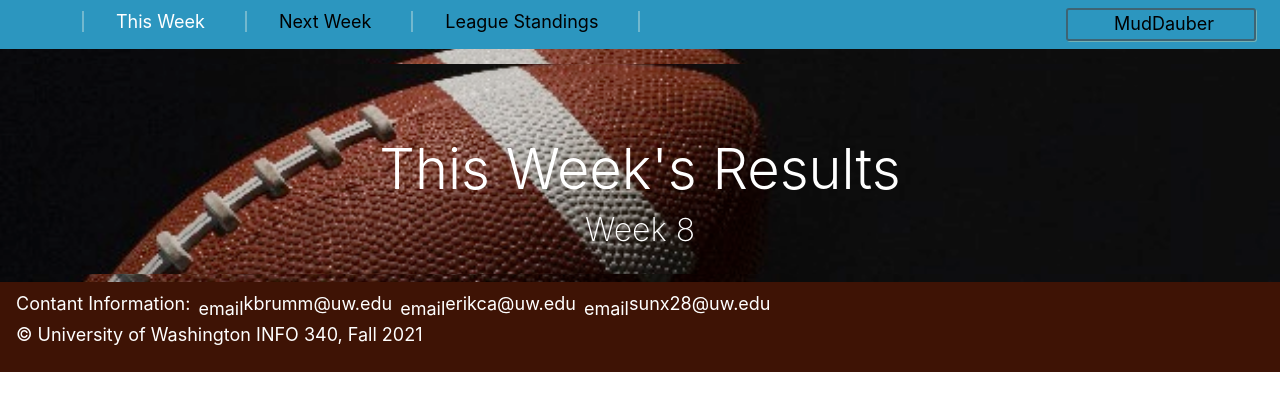
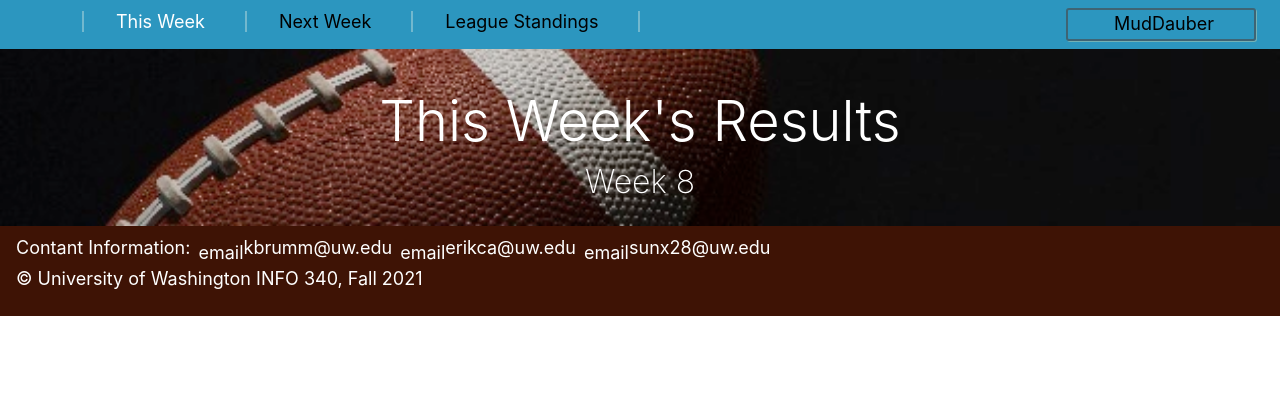
Before and after one commit to info340-au21/project-KBrummage, a React (Create React App) app: page / in a window 1280 px wide. Shown: the top 410 px of the page. Built offline with nearby package versions, Linux system fonts and the light colour scheme; some icons are missing.

Commit message:
Change class to className

```diff
--- a/src/CSS/style.css
+++ b/src/CSS/style.css
@@ -213,7 +213,7 @@ nav a {
 
 header {
     color: white;
-    padding-top: 2rem;
+    padding-top: 4rem;
     text-align: center;
     background-color: #0084af;
     background-image: url("../Images/football.jpeg");
@@ -270,16 +270,6 @@ nav li:last-child a:hover {
         height: 25px;
     }
 
-    header {
-      color: white;
-      padding-top: 3rem;
-      text-align: center;
-      background-color: #0084af;
-      background-image: url("../Images/football.jpeg");
-      background-position: center;
-      background-size: cover;
-  }
-
 }
 
 @media (min-width: 768px) {
@@ -294,7 +284,7 @@ nav li:last-child a:hover {
 
     header {
         color: white;
-        padding-top: 4rem;
+        padding-top: 5rem;
         padding-bottom: 0.5rem;
         text-align: center;
         background-color: #0084af;
--- a/src/Components/App.js
+++ b/src/Components/App.js
@@ -10,18 +10,10 @@ import '../CSS/nfl.css';
 export default function App() {
   return (
     <div>
-      <nav>
-        <NavigationBar username="MudDauber"/>
-      </nav>
-      <header>
-        <Header weekNumber="8"/>
-      </header>
+      <NavigationBar username="MudDauber"/>
+      <Header weekNumber="8"/>
 
-
-      <footer>
-        <Footer />
-      </footer>
-
+      <Footer />
     </div>
   );
 }
--- a/src/Components/Section.js
+++ b/src/Components/Section.js
@@ -31,7 +31,7 @@ export function Header(prop) {
 
   return (
     <header>
-      <div class="index-container">
+      <div className="index-container">
         <h1>This Week's Results</h1>
         <h2>Week {weekNumber}</h2>
       </div>
@@ -45,16 +45,18 @@ export function MainBody() {
 
 export function Footer() {
   return (
-    <div class="index-container">
-      <p class="contact-info">Contant Information:</p>
-      <p class="contact-info ml-3 ml-md-0"><a href="mailto:kbrumm@uw.edu"><span
-            class="material-icons">email</span>kbrumm@uw.edu</a></p>
-      <p class="contact-info ml-3 ml-md-0"><a href="mailto:erikca28@uw.edu"><span
-            class="material-icons">email</span>erikca@uw.edu</a></p>
-      <p class="contact-info ml-3 ml-md-0"><a href="mailto:sunx28@uw.edu"><span
-            class="material-icons">email</span>sunx28@uw.edu</a></p>
+    <footer>
+      <div className="index-container">
+        <p className="contact-info">Contant Information:</p>
+        <p className="contact-info ml-3 ml-md-0"><a href="mailto:kbrumm@uw.edu"><span
+              className="material-icons">email</span>kbrumm@uw.edu</a></p>
+        <p className="contact-info ml-3 ml-md-0"><a href="mailto:erikca28@uw.edu"><span
+              className="material-icons">email</span>erikca@uw.edu</a></p>
+        <p className="contact-info ml-3 ml-md-0"><a href="mailto:sunx28@uw.edu"><span
+              className="material-icons">email</span>sunx28@uw.edu</a></p>
 
-      <p class="copyright mt-2 mt-md-1">&copy; University of Washington INFO 340, Fall 2021</p>
-    </div>
+        <p className="copyright mt-2 mt-md-1">&copy; University of Washington INFO 340, Fall 2021</p>
+      </div>
+    </footer>
   );
 }
```
